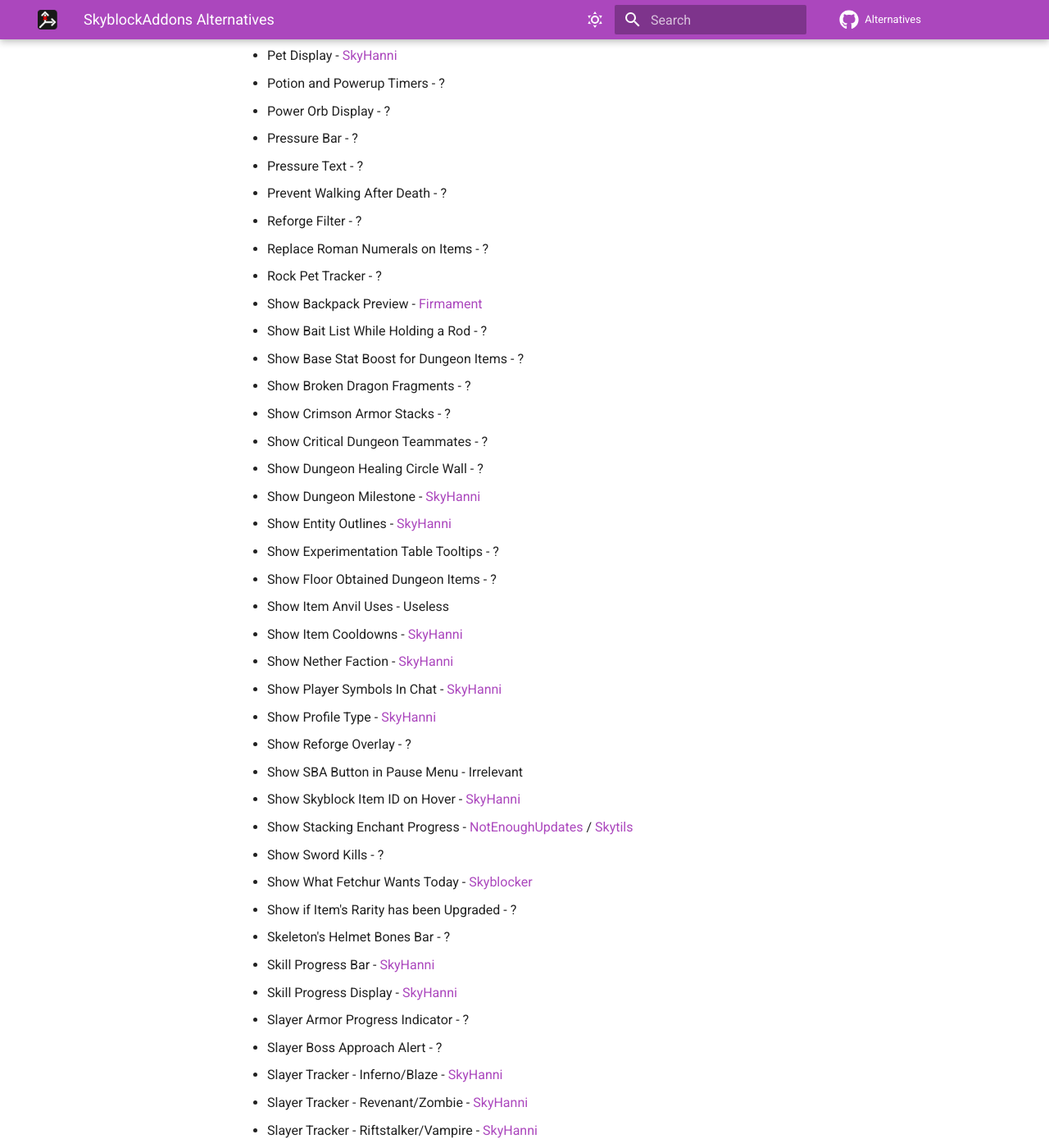
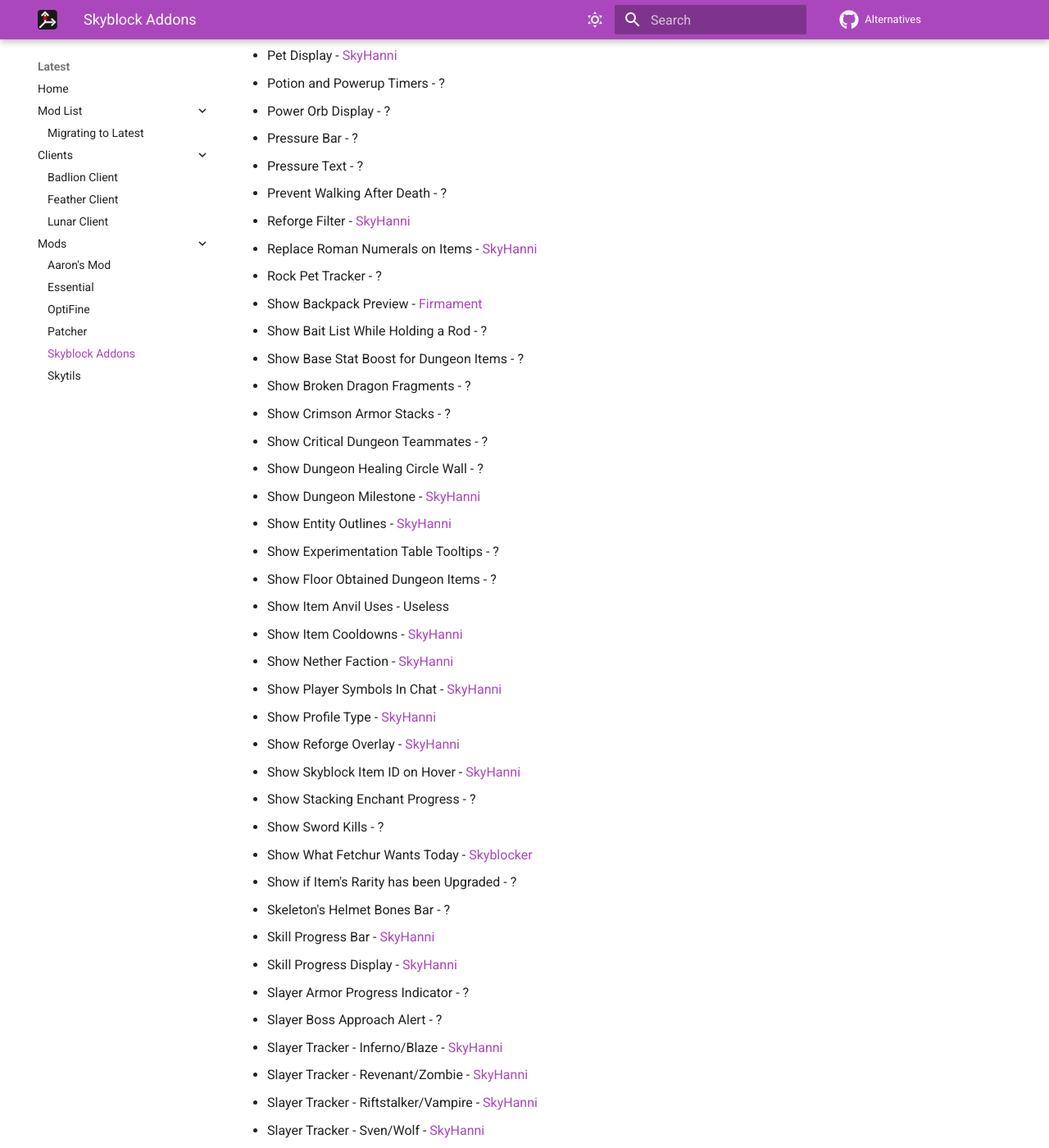
Before and after one commit to MicrocontrollersDev/Alternatives, an MkDocs documentation site: the page built from docs/latest/skyblockaddons.md, in a window 1280 px wide and 1400 px high, scrolled down 2591 px. Shown: the whole window at 82% size. Built offline with MkDocs 1.6.1 and Material for MkDocs 9.7.7, drawn with Linux system fonts in a browser that asks for light colours; comment, search, counter and statistics services are not loaded; some of the changed text lies outside the part shown.

Commit message:
update sba and add it to website

```diff
--- a/docs/latest/skyblockaddons.md
+++ b/docs/latest/skyblockaddons.md
@@ -20,7 +20,7 @@
 * Defence Percentage - ?
 * Defence Symbol - ?
 * Disable Boss Messages - [SkyHanni](https://modrinth.com/mod/skyhanni)
-* Disable Enderman Teleportation - ?
+* Disable Enderman Teleportation - [SkyHanni](https://modrinth.com/mod/skyhanni)
 * Disable Location Not Perfect Warnings - ?
 * Disable Magical Mushroom Soup Messages - ?
 * Disable Mort Messages - [SkyHanni](https://modrinth.com/mod/skyhanni)
@@ -79,8 +79,8 @@
 * Pressure Bar - ?
 * Pressure Text - ?
 * Prevent Walking After Death - ?
-* Reforge Filter - ?
-* Replace Roman Numerals on Items - ?
+* Reforge Filter - [SkyHanni](https://modrinth.com/mod/skyhanni)
+* Replace Roman Numerals on Items - [SkyHanni](https://modrinth.com/mod/skyhanni)
 * Rock Pet Tracker - ?
 * Show Backpack Preview - [Firmament](https://modrinth.com/mod/firmament)
 * Show Bait List While Holding a Rod - ?
@@ -98,10 +98,9 @@
 * Show Nether Faction - [SkyHanni](https://modrinth.com/mod/skyhanni)
 * Show Player Symbols In Chat - [SkyHanni](https://modrinth.com/mod/skyhanni)
 * Show Profile Type - [SkyHanni](https://modrinth.com/mod/skyhanni)
-* Show Reforge Overlay - ?
-* Show SBA Button in Pause Menu - Irrelevant
+* Show Reforge Overlay - [SkyHanni](https://modrinth.com/mod/skyhanni)
 * Show Skyblock Item ID on Hover - [SkyHanni](https://modrinth.com/mod/skyhanni)
-* Show Stacking Enchant Progress - [NotEnoughUpdates](https://modrinth.com/mod/notenoughupdates) / [Skytils](https://github.com/Skytils/SkytilsMod/releases/latest)
+* Show Stacking Enchant Progress - ?
 * Show Sword Kills - ?
 * Show What Fetchur Wants Today - [Skyblocker](https://modrinth.com/mod/skyblocker-liap)
 * Show if Item's Rarity has been Upgraded - ?
@@ -117,7 +116,7 @@
 * Slayer Tracker - Tarantula/Spider - [SkyHanni](https://modrinth.com/mod/skyhanni)
 * Slayer Tracker - Voidgloom/Enderman - [SkyHanni](https://modrinth.com/mod/skyhanni)
 * Special Zealot Alert - Irrelevant (This is now a Hypixel function)
-* Speed Percentage - [SkyHanni](https://modrinth.com/mod/skyhanni) (in Garden only)
+* Speed Percentage - [Skyblocker](https://modrinth.com/mod/skyblocker-liap)
 * Spirit Sceptre/Wither Blade Damage Display - ?
 * Spooky Event Candy/Points Counter - ?
 * Stop Bonzo's Staff Sounds - ?
--- a/mkdocs.yml
+++ b/mkdocs.yml
@@ -98,6 +98,7 @@
           - "Essential": "latest/essential.md"
           - "OptiFine": "latest/optifine.md"
           - "Patcher": "latest/patcher.md"
+          - "Skyblock Addons": "latest/skyblockaddons.md"
           - "Skytils": "latest/skytils.md"
   - "Launcher":
       - "Home": "launcher/home.md"
```
Also changed, not shown: other parts of docs/latest/skyblockaddons.md (+1 -1 lines), docs/latest/home.md (+1 -0 lines).
